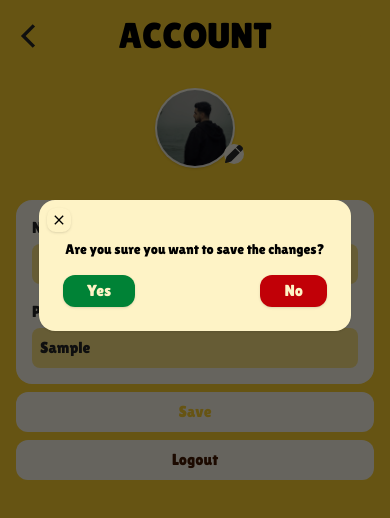
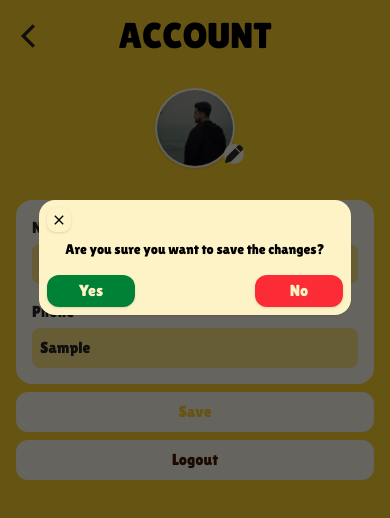
Before and after one commit to mahdibaderloo/fastfood, a React (Vite) app: page /account in a window 390 px wide. Both pictures are taken after typing "Sample", "Sample" into the empty fields and a click on the button "Save". Shown: the top 518 px of the page. Built offline with nearby package versions, Linux system fonts and the light colour scheme.

Commit message:
responsive Modal

```diff
--- a/src/components/Modal.tsx
+++ b/src/components/Modal.tsx
@@ -27,12 +27,12 @@ function Modal() {
           {title}
         </h3>
         {content && <div className="mt-3 lg:mt-0">{content}</div>}
-        <div className="flex justify-between items-center p-4 lg:p-0 sm:mt-4 lg:mt-4 xl:mt-6 2xl:mt-8">
-          <button className="bg-green-700 text-amber-100 px-6 py-1 sm:px-8 sm:py-2 lg:py-1 xl:py-2 sm:text-[1rem] 2xl:text-lg rounded-xl shadow lg:cursor-pointer">
+        <div className="flex justify-between items-center mt-4 xl:mt-6 2xl:mt-8">
+          <button className="bg-green-700 text-amber-100 w-22 md:w-24 xl:w-26 h-8 md:h-9 xl:h-10 flex justify-center items-center sm:text-[1rem] 2xl:text-lg rounded-xl shadow lg:cursor-pointer">
             {content ? "Save" : "Yes"}
           </button>
           <button
-            className="bg-red-700 text-amber-100 px-6 py-1 sm:px-8 sm:py-2 lg:py-1 xl:py-2 sm:text-[1rem] 2xl:text-lg rounded-xl shadow lg:cursor-pointer"
+            className="bg-red-500 text-amber-100 w-22 md:w-24 xl:w-26 h-8 md:h-9 xl:h-10 flex justify-center items-center sm:text-[1rem] 2xl:text-lg rounded-xl shadow lg:cursor-pointer"
             onClick={close}
           >
             {content ? "Cancel" : "No"}
```
